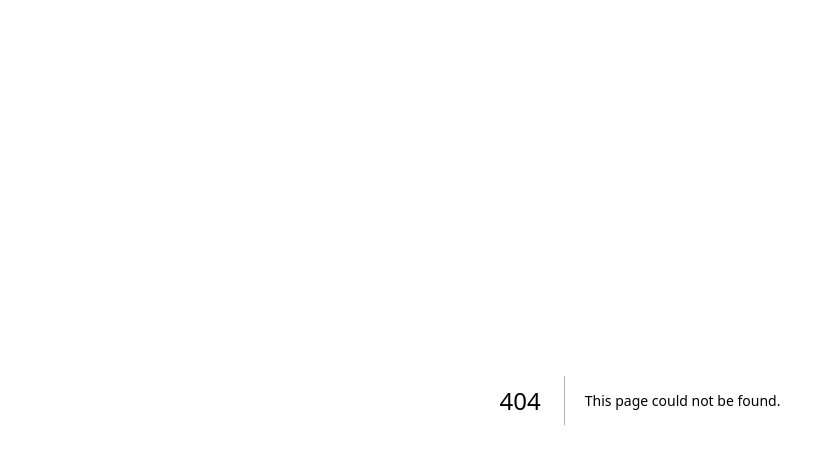
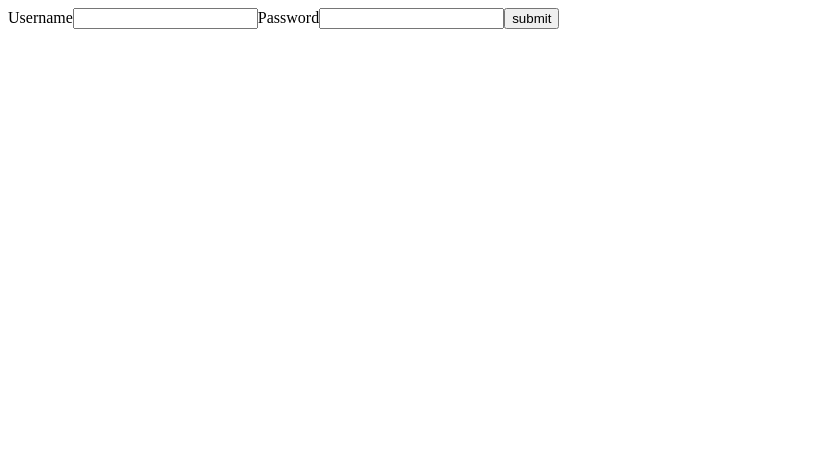
Before and after one commit to chesterblack/boredom, a Next.js app in the folder boredom/: page /login in a window 1280 px wide. Before the commit this address had no page. Shown: the top 464 px of the page, without its empty margins (0-835 px from the left). Built offline with nearby package versions, Linux system fonts and the light colour scheme.

Commit message:
Created login functionality

```diff
--- /dev/null
+++ b/boredom/lib/hash-password.js
@@ -0,0 +1,13 @@
+const bcrypt = require("bcrypt");
+
+export function hashPassword(rawPassword) {
+	return bcrypt.hash(rawPassword, 10).then((hash) => {
+		return hash;
+	});
+}
+
+export function checkPassword(rawPassword, hashedPassword) {
+	return bcrypt.compare(rawPassword, hashedPassword).then((result) => {
+		return result;
+	})
+}
--- a/boredom/package.json
+++ b/boredom/package.json
@@ -10,6 +10,7 @@
   },
   "dependencies": {
     "@next/font": "13.1.6",
+    "bcrypt": "^5.1.0",
     "eslint": "8.33.0",
     "eslint-config-next": "13.1.6",
     "mongodb": "^3.5.9",
--- a/boredom/pages/_app.js
+++ b/boredom/pages/_app.js
@@ -1,5 +1,17 @@
 import '../styles/style.css';
+import { useState } from 'react';
 
 export default function App({ Component, pageProps }) {
-  return <Component {...pageProps} />
+	const [userID, setUserID] = useState("0");
+	const [loggedIn, setLoggedIn] = useState(false);
+
+  	return (
+		<Component
+			{...pageProps}
+			userID={userID}
+			setUserID={setUserID}
+			loggedIn={loggedIn}
+			setLoggedIn={setLoggedIn}
+		/>
+	)
 }
--- /dev/null
+++ b/boredom/pages/api/login.js
@@ -0,0 +1,29 @@
+import clientPromise from "../../lib/mongodb";
+import { hashPassword, checkPassword } from "../../lib/hash-password";
+
+export default async function handler(req, res) {
+	const client = await clientPromise;
+	const db = client.db("boredom");
+	switch (req.method) {
+		case "POST":
+			const username = req.body.username;
+			const password = req.body.password;
+
+			const user = await db.collection("users").findOne({username: username});
+
+			const passwordMatch = await checkPassword(password, user.password);
+
+			const hashedPassword = await hashPassword(req.body.password);
+
+			res.json({
+				status: 200,
+				passwordMatch: passwordMatch,
+				userID: user._id,
+			});
+
+			break;
+		default:
+			res.json({ status: 500, error: "Invalid method" });
+			break;
+	}
+}
--- /dev/null
+++ b/boredom/pages/login.js
@@ -0,0 +1,45 @@
+export default function Login({ userID, setUserID, loggedIn, setLoggedIn }) {
+	const handleSubmit = async(e) => {
+		e.preventDefault();
+
+		const username = e.target.querySelector('.username').value;
+		const password = e.target.querySelector('.password').value;
+
+		const data = {
+			username: username,
+			password: password,
+		};
+
+		fetch('http://localhost:3000/api/login', {
+			method: 'POST',
+			headers: {
+				'Accept': 'application/json',
+				'Content-Type': 'application/json',
+			},
+			body: JSON.stringify(data),
+		})
+			.then(response => response.json())
+			.then((response) => {
+				if (response.status === 200) {
+					if (response.passwordMatch) {
+						setUserID(response.userID);
+						setLoggedIn(true);
+					}
+				}
+			})
+	}
+
+	return (
+		<form onSubmit={handleSubmit}>
+			<label>
+				<span>Username</span>
+				<input className="username" type="text" name="username" />
+			</label>
+			<label>
+				<span>Password</span>
+				<input className="password" type="password" name="password" />
+			</label>
+			<button type="submit">submit</button>
+		</form>
+	);
+}
```
Also changed, not shown: boredom/pages/home.js (added, +70 -0 lines), boredom/pages/index.js (+22 -64 lines), 1 other file (tests, documents, lock files or other folders).
